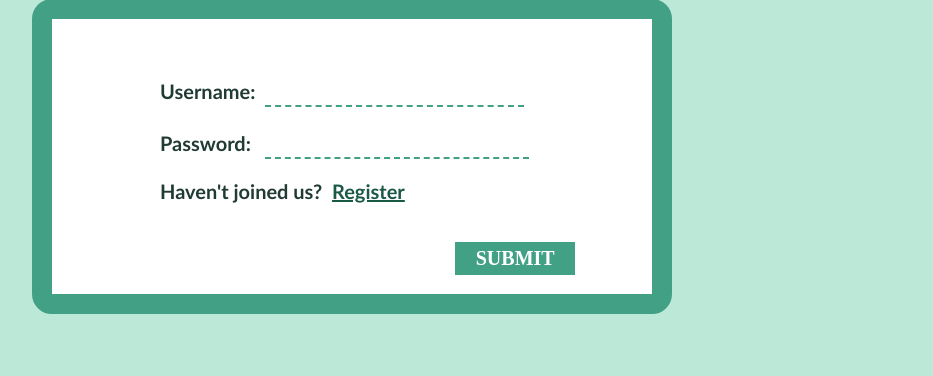
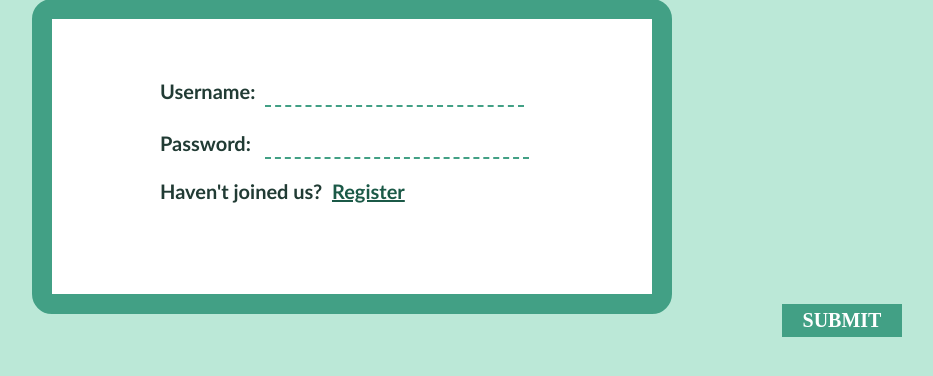
Before and after one commit to VivianNJU/TinyTwitter, a PHP site: the page made by Log in.html in a window 1280 px wide. Shown: the part 191-567 px from the top of the page, without its empty margins (288-1221 px from the left). Run offline with PHP 8.4, Linux system fonts and the light colour scheme.

Commit message:
Added files via upload

```diff
--- a/Log in.css
+++ b/Log in.css
@@ -36,14 +36,15 @@ a{
 
 
 .button{
-	margin-top: 4%;
-	margin-left: 60%;
+	position:absolute;
+	top:495px;
+	left:1070px;
+	z-index: 2;
 	width:120px;
 	height:33px;
 	background-color: #42a085;
 	color:#FFFFFF;
 	font-size: 20px;
-	font-weight: 700;
 }
 
 #input1{
--- a/Register.css
+++ b/Register.css
@@ -37,7 +37,10 @@ a{
 
 
 .button{
-	margin-left: 60%;
+	position:absolute;
+	top:540px;
+	left:1070px;
+	z-index: 2;
 	width:120px;
 	height:33px;
 	background-color: #42a085;
```
